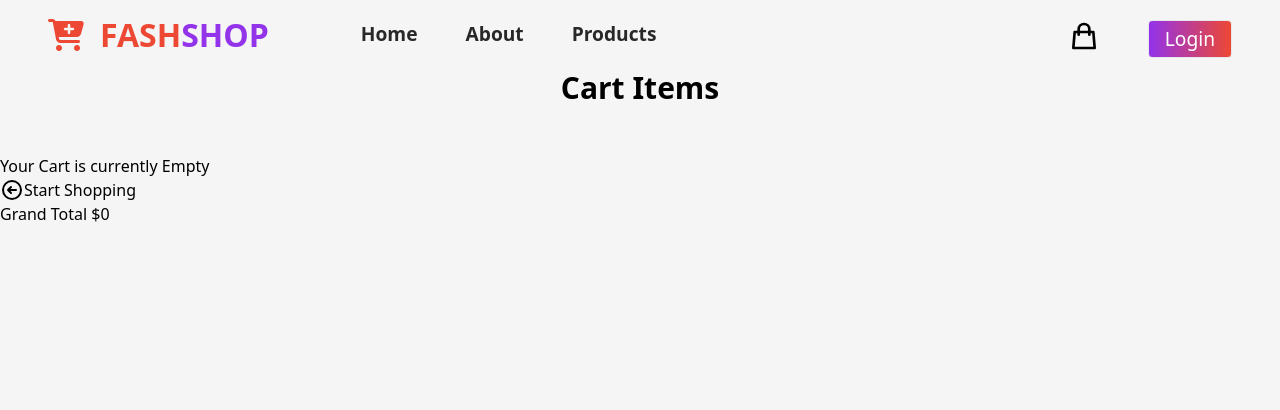
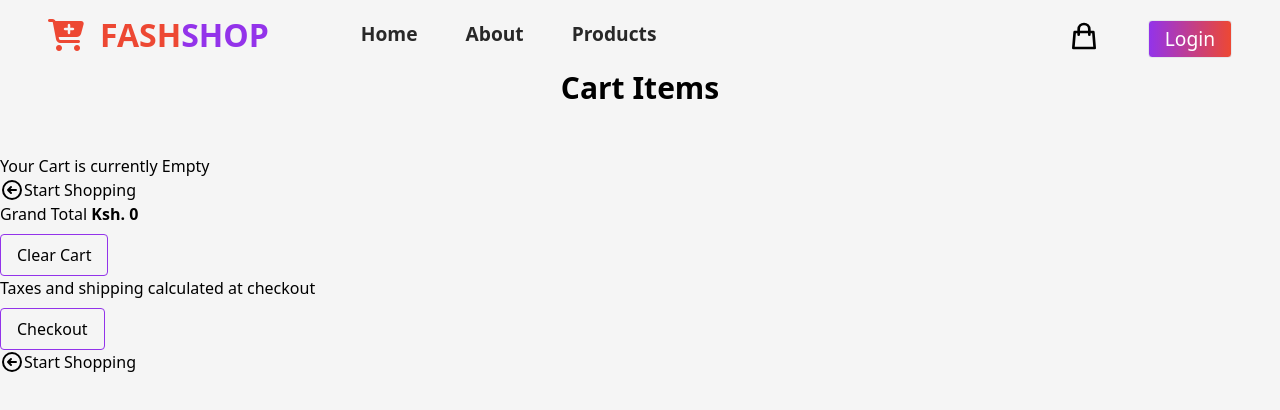
Before and after one commit to johntarus/ecommerce, a React (Create React App) app: page /cart in a window 1280 px wide. Shown: the top 410 px of the page. Built offline with nearby package versions, Linux system fonts and the light colour scheme; the HTML template or start-up script is replaced by a standard one.

Commit message:
cart page styling

```diff
--- a/src/components/cart/Cart.js
+++ b/src/components/cart/Cart.js
@@ -63,34 +63,67 @@ const Cart = () => {
                   <div>
                     <h3 className="font-semibold">{product.name}</h3>
                     <button
+                      className="bg-transparent mt-2 text-semibold py-1 px-2 border border-[#9333EA] rounded"
                       onClick={() => dispatch(removeFromCart(product.id))}
                     >
                       Remove
                     </button>
                   </div>
                 </div>
-                <div className="">{product.price}</div>
-                <div className="flex items-center line-height-inherit">
+                <div className="">Ksh. {product.price}</div>
+                <div className="flex items-center -mt-14">
                   <button
-                    className=""
+                    className="bg-transparent mt-2 text-semibold py-1 px-2 border border-[#9333EA] rounded"
                     onClick={() => dispatch(decrementQuantity(product.id))}
                   >
                     -
                   </button>
-                  <div>{product.quantity}</div>
+                  <div className="m-2">{product.quantity}</div>
                   <button
+                    className="bg-transparent mt-2 text-semibold py-1 px-2 border border-[#9333EA] rounded"
                     onClick={() => dispatch(incrementQuantity(product.id))}
                   >
                     +
                   </button>
                 </div>
-                <div>{product.price * product.quantity}</div>
+                <div className="font-semibold">
+                  Ksh. {product.price * product.quantity}
+                </div>
               </div>
             ))}
           </div>
         </div>
       )}
-      <div>Grand Total ${totalCartPrice()}</div>
+      <div className="block justify-end">
+        <p>
+          Grand Total{" "}
+          <span className="font-semibold"> Ksh. {totalCartPrice()}</span>
+        </p>
+        <button className="bg-transparent mt-2 text-semibold py-2 px-4 border border-[#9333EA] rounded">
+          Clear Cart
+        </button>
+        <p>Taxes and shipping calculated at checkout</p>
+        <button className="bg-transparent mt-2 text-semibold py-2 px-4 border border-[#9333EA] rounded">
+          Checkout
+        </button>
+        <Link to="/products" className="flex">
+          <svg
+            className="w-6 h-6"
+            fill="none"
+            stroke="currentColor"
+            viewBox="0 0 24 24"
+            xmlns="http://www.w3.org/2000/svg"
+          >
+            <path
+              strokeLinecap="round"
+              strokeLinejoin="round"
+              strokeWidth={2}
+              d="M11 15l-3-3m0 0l3-3m-3 3h8M3 12a9 9 0 1118 0 9 9 0 01-18 0z"
+            />
+          </svg>
+          <span>Start Shopping</span>
+        </Link>
+      </div>
     </div>
   );
 };
```
Also changed, not shown: src/features/cartSlice.js (+1 -18 lines).
